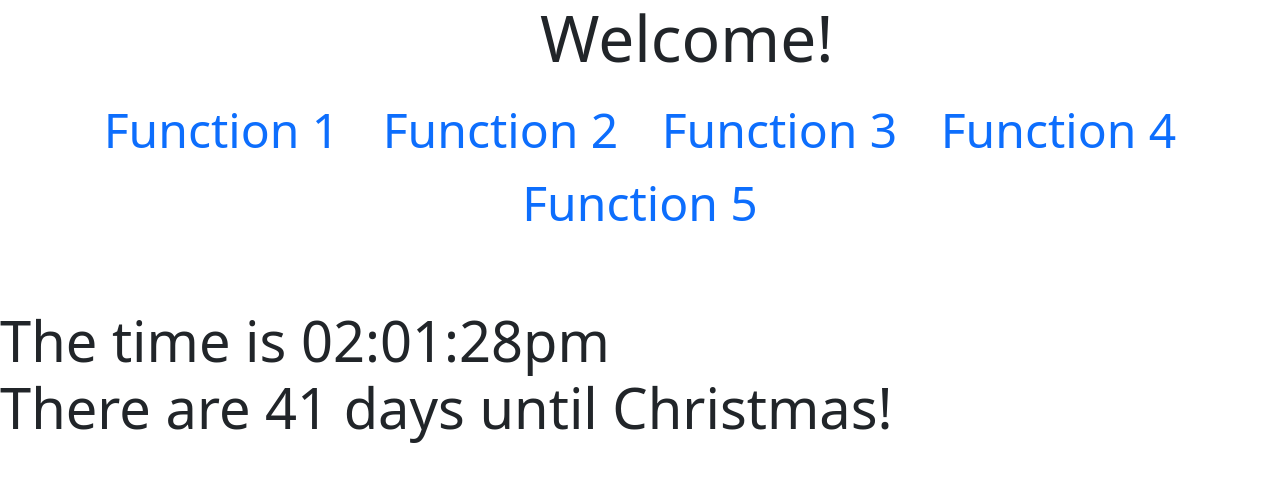
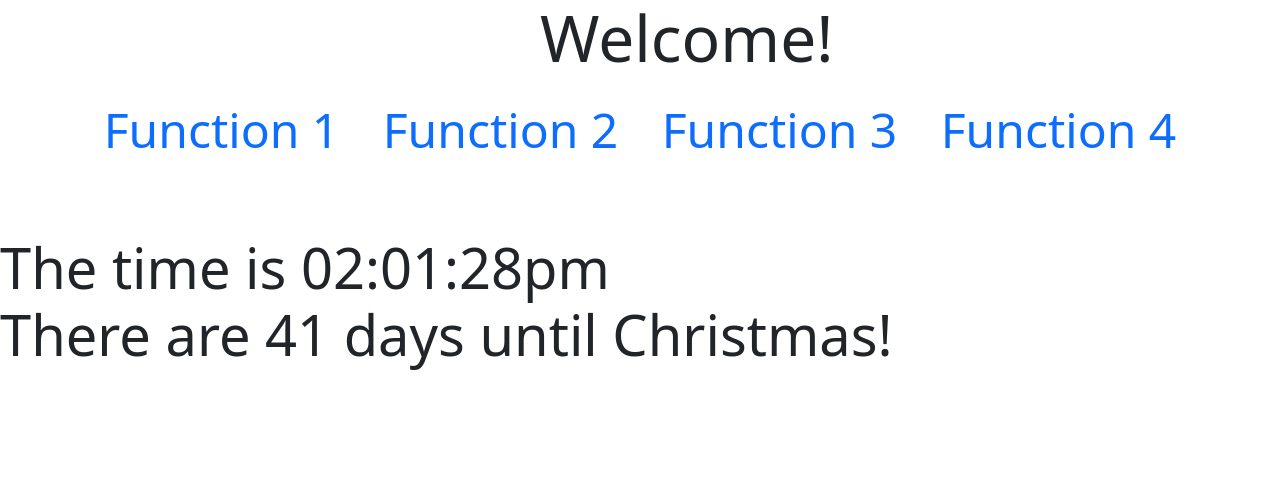
Before and after one commit to ddavydova/MIS4013HW6, a PHP site: page /index.php in a window 1280 px wide. Shown: the top 480 px of the page. Run offline with PHP 8.4, Linux system fonts and the light colour scheme; data that the repository does not hold is empty.

Commit message:
Update links.php

```diff
--- a/links.php
+++ b/links.php
@@ -12,8 +12,5 @@
     <li class="nav-item">
 	    <a class="nav-link <?php if ($CURRENT_PAGE == "Form") {?>active<?php }?>" href="f4.php">Function 4</a>
 	  </li>
-    <li class="nav-item">
-	    <a class="nav-link <?php if ($CURRENT_PAGE == "Form") {?>active<?php }?>" href="f5.php">Function 5</a>
-	  </li>
 	</ul>
 </div>
```
